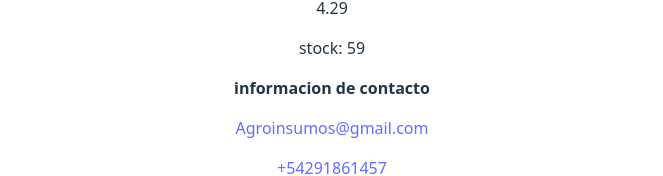
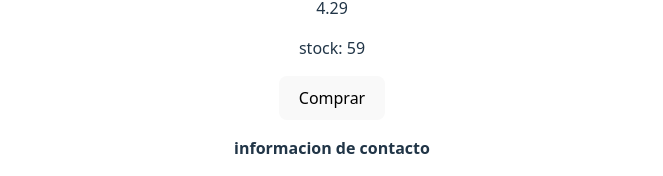
Before and after one commit to brunofernandez87/Eccomerce-Frontend, a React (Vite) app: page /cart in a window 1280 px wide. Shown: the part 1452-1628 px from the top of the page, without its empty margins (308-971 px from the left). Built offline with nearby package versions, Linux system fonts and the light colour scheme.

Commit message:
agregar boton de compra

```diff
--- a/src/components/cart.tsx
+++ b/src/components/cart.tsx
@@ -4,9 +4,16 @@ const mock = mockProduct[0];
 const mock2 = mockProduct[2];
 export default function Cart() {
   const totally = [mock, mock2];
-  return totally.map((product) => (
-    <div key={product.id_product} className="Product-cart">
-      <CardProduct {...product} cartIN={true} />
-    </div>
-  ));
+  return (
+    <>
+      {totally.map((product) => (
+        <div key={product.id_product} className="Product-cart">
+          <CardProduct {...product} cartIN={true} />
+        </div>
+      ))}
+      <div>
+        <button>Comprar</button>
+      </div>
+    </>
+  );
 }
```
